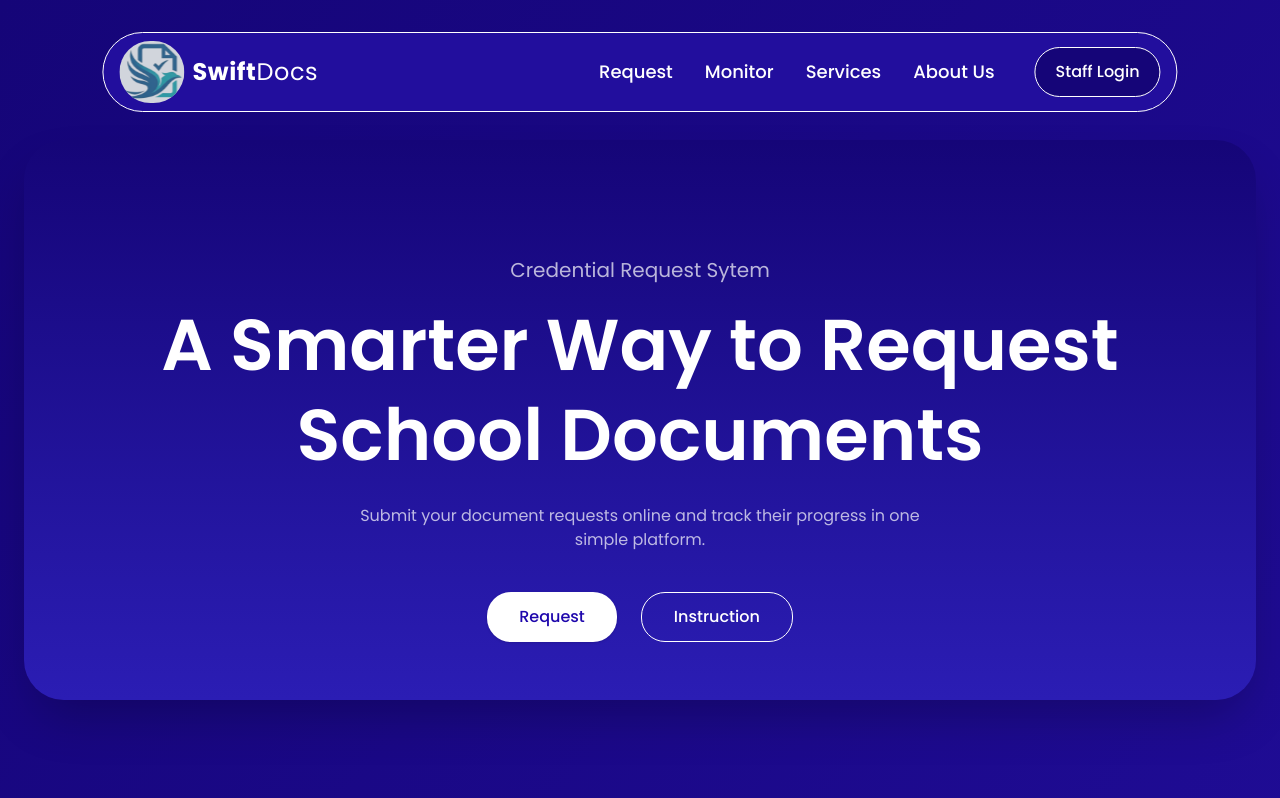
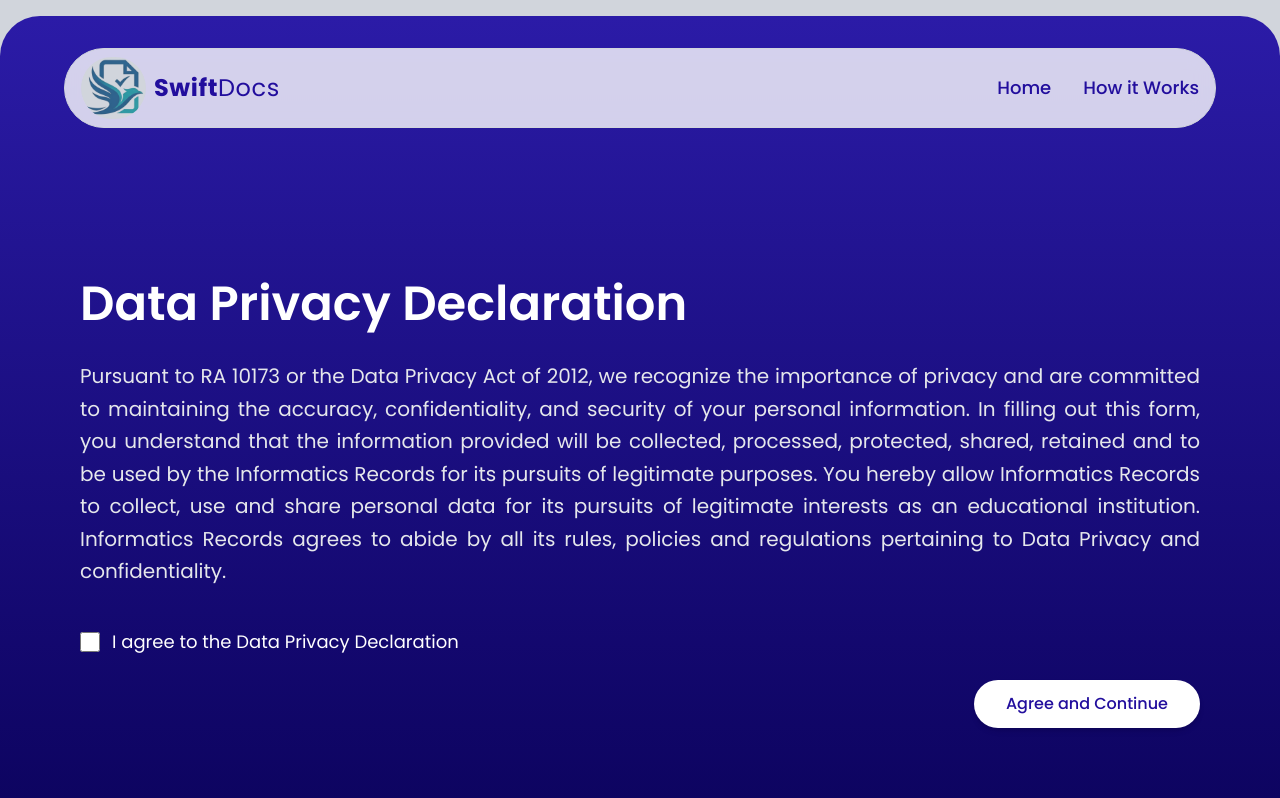
Before and after one commit to Madrigal-Carl/SwiftDocs, a React (Vite) app in the folder swiftdocs/: page /privacy in a window 1280 px wide. Shown: the top 798 px of the page. Built offline with nearby package versions, Linux system fonts and the light colour scheme; no server answers; a web font is replaced by a local one.

Commit message:
dataprivacy ui, adjusted navigation, landing page ui adjustment

```diff
--- a/swiftdocs/src/Components/navigation.jsx
+++ b/swiftdocs/src/Components/navigation.jsx
@@ -1,32 +1,61 @@
 import Logo from "../assets/swiftlogo.svg";
 
-function Navigation() {
+function Navigation({ variant = "default", menu = "main" }) {
+
+  const variants = {
+    home: "bg-(--primary-purple) text-white border-white/40",
+    privacy: "bg-gray-200 text-[var(--primary-purple)] border-gray-300 backdrop-blur-md bg-white/80 w-[90%] mt-12",
+    default: "bg-(--primary-purple) text-white border-white/20",
+  };
+
   return (
-    <nav className="fixed left-1/2 -translate-x-1/2 z-50 order border border-white-200 flex items-center justify-between px-4 py-2 bg-(--primary-purple) rounded-[80px] text-white w-[84%] mx-auto mt-8">
+    <nav
+      className={`
+        fixed left-1/2 -translate-x-1/2 z-50
+        border flex items-center justify-between
+        px-4 py-2 rounded-[80px]
+        w-[84%] mx-auto mt-8 transition
+        ${variants[variant]}
+      `}
+    >
 
       {/* Logo */}
       <div className="flex items-center gap-2">
-        <img src={Logo} alt="SwiftDocs Logo" className="bg-gray-300 rounded-full"/>
+        <img
+          src={Logo}
+          alt="SwiftDocs Logo"
+          className="bg-gray-300 rounded-full"
+        />
+
         <h1 className="text-2xl tracking-wide">
-            <span className="font-bold">Swift</span>Docs
+          <span className="font-bold">Swift</span>Docs
         </h1>
       </div>
 
       {/* Menu */}
       <div className="flex items-center gap-10">
-        <ul className="flex gap-8 text-lg font-medium">
-          <li className="cursor-pointer hover:text-gray-400 transition">Request</li>
-          <li className="cursor-pointer hover:text-gray-400 transition">Monitor</li>
-          <li className="cursor-pointer hover:text-gray-400 transition">Services</li>
-          <li className="cursor-pointer hover:text-gray-400 transition">About Us</li>
-        </ul>
 
-        {/* Button */}
-        <button className="border border-white-300 bg-(--primary-purple-dark) px-5 py-3 rounded-4xl font-medium hover:bg-(--primary-light-purple) transition">
-          Staff Login
-        </button>
+        {menu === "privacy" ? (
+          <ul className="flex gap-8 text-lg font-medium">
+            <li className="cursor-pointer hover:opacity-70">Home</li>
+            <li className="cursor-pointer hover:opacity-70">How it Works</li>
+          </ul>
+        ) : (
+          <>
+            <ul className="flex gap-8 text-lg font-medium">
+              <li className="cursor-pointer hover:text-gray-400">Request</li>
+              <li className="cursor-pointer hover:text-gray-400">Monitor</li>
+              <li className="cursor-pointer hover:text-gray-400">Services</li>
+              <li className="cursor-pointer hover:text-gray-400">About Us</li>
+            </ul>
+
+            <button className="border border-white/30 px-5 py-3 rounded-4xl font-medium hover:bg-(--primary-light-purple) transition">
+              Staff Login
+            </button>
+          </>
+        )}
+
       </div>
-
     </nav>
   );
 }
--- /dev/null
+++ b/swiftdocs/src/layouts/DataPrivacy.jsx
@@ -0,0 +1,56 @@
+import Navigation from "../components/navigation";
+
+function DataPrivacy() {
+  return (
+    <>
+      <Navigation variant="privacy" menu="privacy" />
+
+      <div className="min-h-screen bg-gray-300 flex justify-center">
+
+        <section
+          className="w-full max-w-450 max-h-screen bg-linear-to-b from-[#2B1BA7] to-[#0D0460] rounded-t-[40px] px-20 pt-36 pb-20 text-white flex flex-col mt-4"
+        >
+          <h1 className="mt-30 text-5xl font-semibold mb-8">
+            Data Privacy Declaration
+          </h1>
+
+          <p className="text-gray-200 leading-relaxed text-xl text-justify max-w-400">
+            Pursuant to RA 10173 or the Data Privacy Act of 2012, we recognize
+            the importance of privacy and are committed to maintaining the
+            accuracy, confidentiality, and security of your personal
+            information. In filling out this form, you understand that the
+            information provided will be collected, processed, protected,
+            shared, retained and to be used by the Informatics Records for its
+            pursuits of legitimate purposes. You hereby allow Informatics
+            Records to collect, use and share personal data for its pursuits of
+            legitimate interests as an educational institution. Informatics
+            Records agrees to abide by all its rules, policies and regulations
+            pertaining to Data Privacy and confidentiality.
+          </p>
+
+          {/* Agreement */}
+          <label className="flex items-center gap-3 mt-10 cursor-pointer">
+            <input
+              type="checkbox"
+              className="w-5 h-5 accent-white"
+            />
+
+            <span className="text-lg">
+              I agree to the Data Privacy Declaration
+            </span>
+          </label>
+
+          {/* Bottom Right Button */}
+          <div className="mt-auto flex justify-end">
+            <button className="mt-6 bg-white text-(--primary-purple) px-8 py-3 rounded-full font-medium shadow-md hover:bg-(--primary-purple) hover:text-white transition">
+              Agree and Continue
+            </button>
+          </div>
+
+        </section>
+      </div>
+    </>
+  );
+}
+
+export default DataPrivacy;
--- a/swiftdocs/src/layouts/Landingpage.jsx
+++ b/swiftdocs/src/layouts/Landingpage.jsx
@@ -3,7 +3,7 @@ import Nav from "../components/navigation";
 function Landingpage() {
   return (
     <div className="bg-linear-to-br from-[#150578] to-[#220E9D] min-h-dvh">
-      <Nav />
+      <Nav variant="home"/>
 
       {/* Hero Section */}
       <section className="min-h-dvh flex items-center justify-center px-6">
--- a/swiftdocs/src/routes/public_routes.jsx
+++ b/swiftdocs/src/routes/public_routes.jsx
@@ -2,11 +2,13 @@ import { Routes, Route } from "react-router-dom";
 import { lazy } from "react";
 
 const Landingpage = lazy(() => import("../layouts/Landingpage"));
+const DataPrivacy = lazy (() => import("../layouts/DataPrivacy"));
 
 export default function PublicRoutes() {
   return (
     <Routes>
       <Route path="*" element={<Landingpage />} />
+      <Route path="/privacy" element={<DataPrivacy/>}/>
     </Routes>
   );
 }
```
